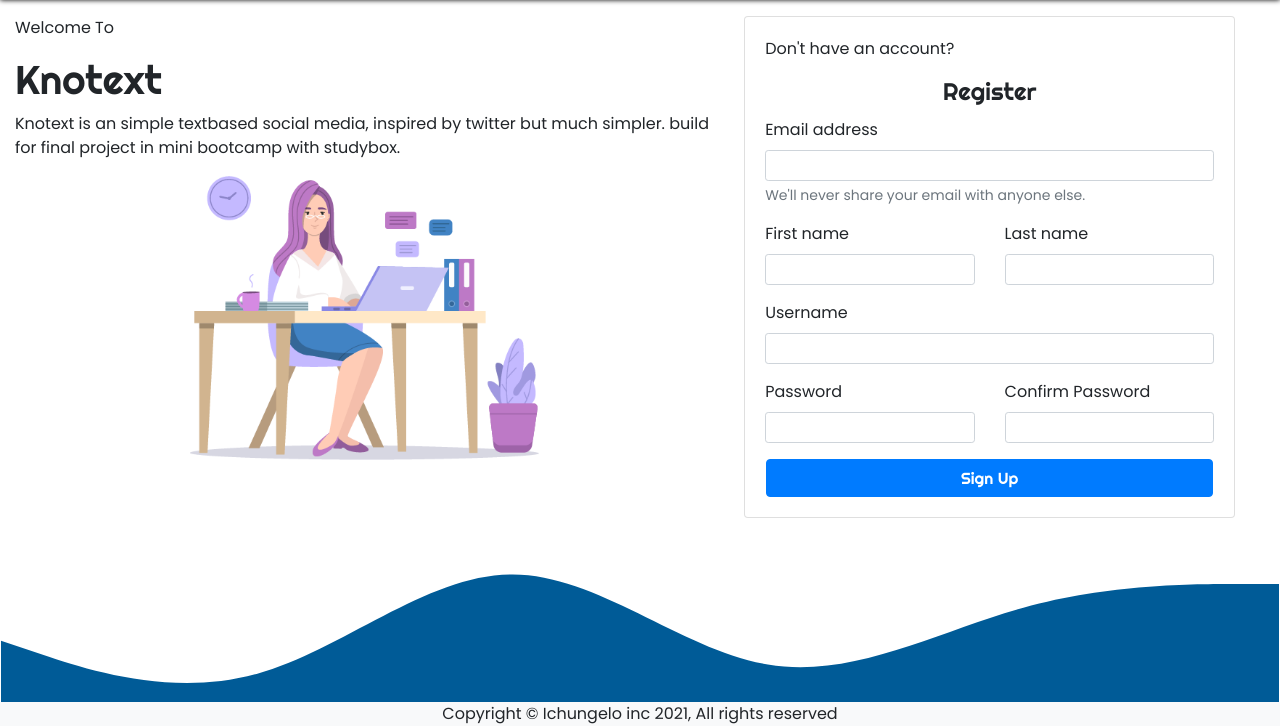
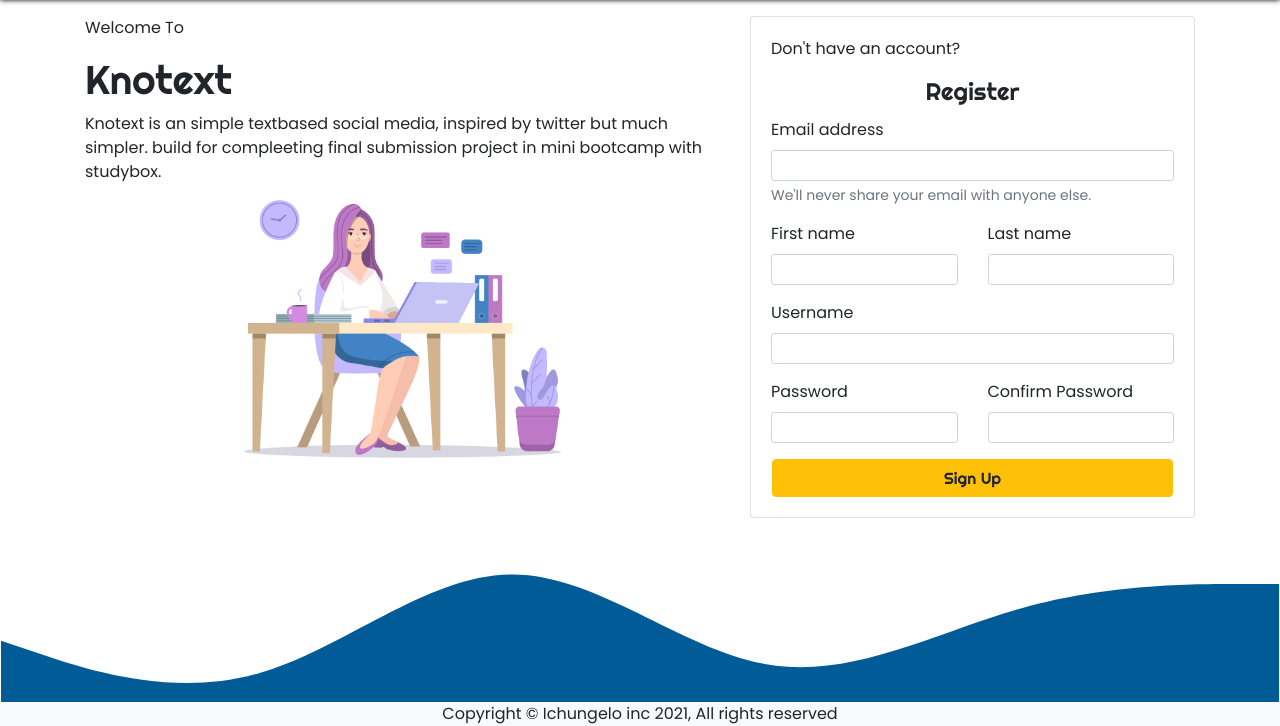
Before and after one commit to ichungelo/final-web, a PHP site: page / in a window 1280 px wide. Shown: the part 74-800 px from the top of the page. Run offline with PHP 8.4, Linux system fonts and the light colour scheme.

Commit message:
minor changes

```diff
--- a/index.php
+++ b/index.php
@@ -70,12 +70,13 @@ include('./handler.php');
     ?>
   </div>
   <!-- HOMEPAGE -->
-  <div class="container-fluid my-3 row">
+  <div class="container my-3">
+    <div class="row">
       <!-- HOMETEXT -->
       <div class="col-lg-7">
         <p>Welcome To</p>
         <h1>Knotext</h1>
-      <p>Knotext is an simple textbased social media, inspired by twitter but much simpler. build for final project in mini bootcamp with studybox. </p>
+        <p>Knotext is an simple textbased social media, inspired by twitter but much simpler. build for compleeting final submission project in mini bootcamp with studybox. </p>
         <img class="private-style-homeimage mx-auto d-block" src="./assets/images/601.png" alt="">
       </div>
       <!-- REGISTER -->
@@ -130,8 +131,9 @@ include('./handler.php');
                 <label for="password2">Confirm Password</label>
                 <input type="password" class="form-control form-control-sm" name="password2" minlength="8">
               </div>
-            <button type="submit" class="btn btn-primary mx-3 btn-block" name="register">Sign Up</button>
+              <button type="submit" class="btn btn-warning mx-3 btn-block" name="register">Sign Up</button>
             </form>
+          </div>
         </div>
       </div>
     </div>
--- a/profile.php
+++ b/profile.php
@@ -50,8 +50,10 @@ include("./handler.php");
         <div class="card-body">
           <div class="text-center">
             <div class="row my-2">
-              <img class="private-style-avatar col-md-4" src="https://avatars.dicebear.com/api/initials/<?= $_SESSION['firstName'] ?>-<?= $_SESSION['lastName'] ?>.svg" alt="">
-              <div class="col-md-8">
+              <div class="col-md-4 my-2">
+                <img class="private-style-avatar" src="https://avatars.dicebear.com/api/initials/<?= $_SESSION['firstName'] ?>-<?= $_SESSION['lastName'] ?>.svg" alt="">
+              </div>
+              <div class="col-md-8 my-2">
                 <div class=""><?= $_SESSION['firstName'] ?></div>
                 <div class=""><?= $_SESSION['lastName'] ?></div>
                 <br>
--- a/style.css
+++ b/style.css
@@ -41,6 +41,6 @@ body {
 }
 
 .private-style-avatar {
-  width: 30px;
+  width: 100px;
   border-radius: 50%;
 }
```
Lines whose indentation alone changed are shown as unchanged.
